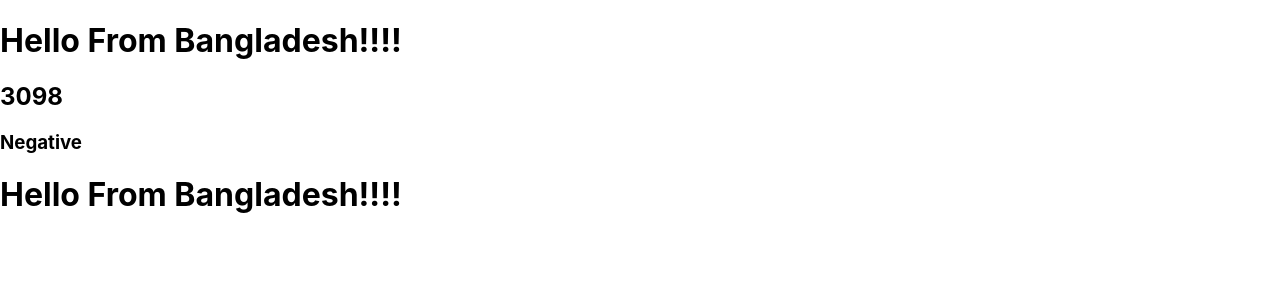
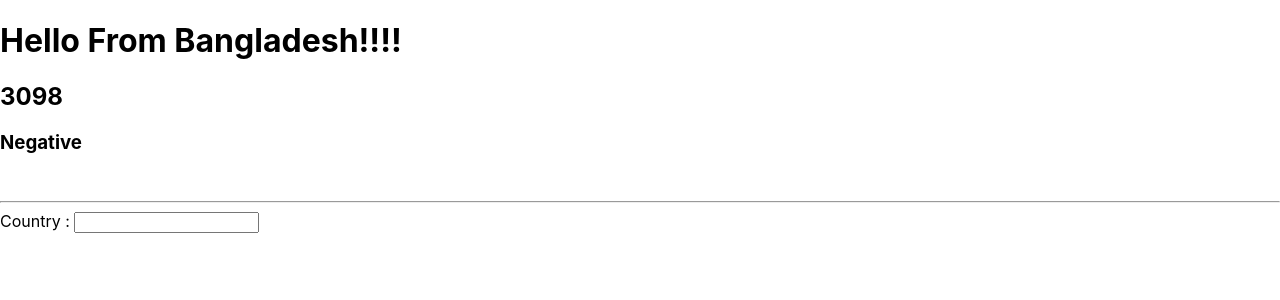
Before and after one commit to naimahassan43/react-basic, a React (Create React App) app: page / in a window 1280 px wide. Shown: the top 300 px of the page. Built offline with nearby package versions, Linux system fonts and the light colour scheme.

Commit message:
Difference between html & jsx

```diff
--- a/src/App.js
+++ b/src/App.js
@@ -36,14 +36,18 @@ const App = () => {
   const num2 = -99;
   return (
     <React.Fragment>
-      <div>
+      <div className="cont">
         <h1> Hello From {country}!!!!</h1>
         <h2> {num1 - num2}</h2>
         <h3>{num2 > 0 ? "Positive" : "Negative"}</h3>
       </div>
-      <div>
-        <h1> Hello From {country}!!!!</h1>
-      </div>
+      <br />
+      <hr />
+      <form>
+        <label htmlFor="country">Country : </label>
+
+        <input type="text" name="country" />
+      </form>
     </React.Fragment>
   );
 };
```
